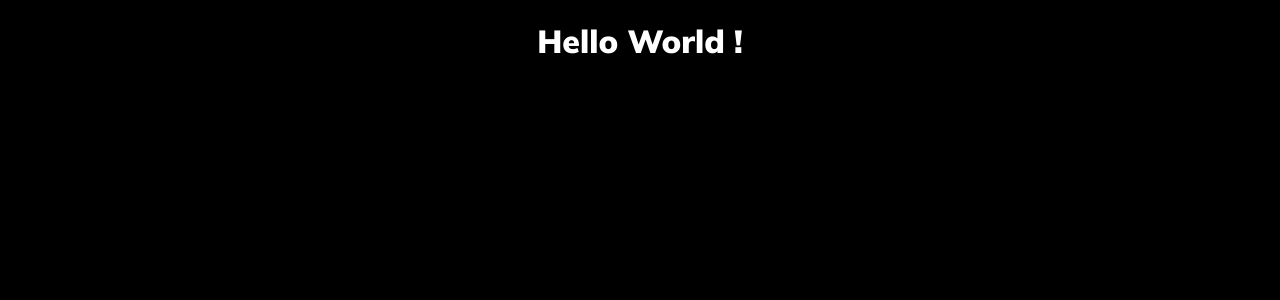
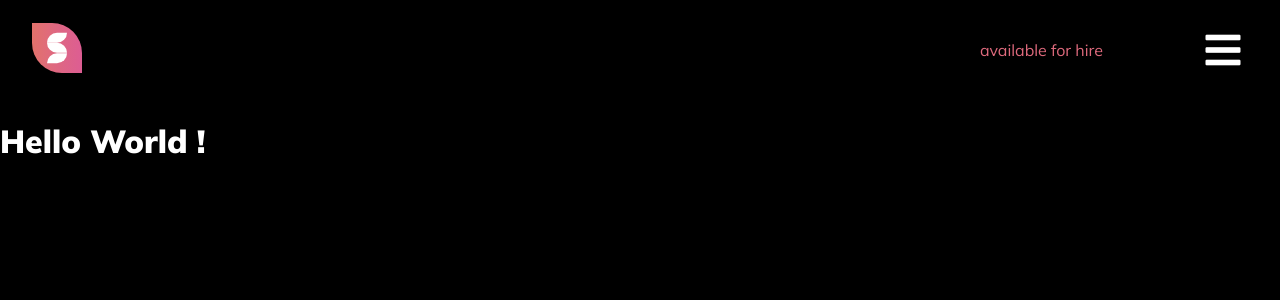
Before and after one commit to Chris-css/christelle_savoca_portfolio_front, a React (Create React App) app in the folder portfolio-chriscss/: page / in a window 1280 px wide. Shown: the top 300 px of the page. Built offline with nearby package versions, Linux system fonts and the light colour scheme.

Commit message:
installation NavBar

```diff
--- a/portfolio-chriscss/public/index.html
+++ b/portfolio-chriscss/public/index.html
@@ -4,6 +4,10 @@
     <meta charset="utf-8" />
     <link rel="icon" href="%PUBLIC_URL%/favicon.ico" />
     <link href="https://fonts.googleapis.com/css2?family=Mulish:wght@400;900&display=swap" rel="stylesheet">
+    <link
+      rel="stylesheet"
+      href="https://cdnjs.cloudflare.com/ajax/libs/font-awesome/5.13.0/css/all.min.css"
+    />
     <meta name="viewport" content="width=device-width, initial-scale=1" />
     <meta name="theme-color" content="#000000" />
     <meta
--- a/portfolio-chriscss/src/App.css
+++ b/portfolio-chriscss/src/App.css
@@ -1,7 +1,4 @@
-.App {
-  text-align: center;
-}
-
-.App-link {
+.App a {
+  text-decoration: none;
   color: #DF6A7D;
 }
--- a/portfolio-chriscss/src/App.js
+++ b/portfolio-chriscss/src/App.js
@@ -1,9 +1,11 @@
 import React from 'react';
+import NavBar from './components/NavBar';
 import './App.css';
 
 function App() {
   return (
     <div className="App">
+      <NavBar />
       <h1>Hello World !</h1>
     </div>
   );
--- /dev/null
+++ b/portfolio-chriscss/src/components/NavBar.jsx
@@ -0,0 +1,28 @@
+import React from "react";
+import { Link } from "react-router-dom";
+import logoSvg from "../../src/logo.svg";
+import "../style/NavBar.css";
+
+function NavBar() {
+    return (
+        <nav className="navbar">
+            <Link to="/">
+                <img
+                    src={logoSvg}
+                    className="navbar-logo"
+                    alt="logo Chris-css"
+                />
+            </Link>
+            <div className="navbar-menu">
+            <Link to="/">available for hire</Link>
+            <Link to="/">
+                <div className="menu-icon-box">
+                    <i className="fas fa-bars"></i>
+                </div>
+            </Link>
+            </div>
+        </nav>
+    );
+}
+
+export default NavBar;
--- /dev/null
+++ b/portfolio-chriscss/src/style/NavBar.css
@@ -0,0 +1,30 @@
+.navbar {
+    height: 100px;
+    display: flex;
+    align-items: center;
+    justify-content: space-between;
+}
+
+.navbar-logo {
+    width: 50px;
+    margin-left: 2rem;
+}
+
+.menu-icon-box {
+    width: 50px;
+    height: 50px;
+    color: #fff;
+    font-size: 2.5rem;
+    display: flex;
+    align-items: center;
+    justify-content: center;
+    margin-right: 2rem;
+}
+
+.navbar-menu {
+    display: flex;
+    width: 300px;
+    height: 100px;
+    align-items: center;
+    justify-content: space-between;
+}
```
Also changed, not shown: portfolio-chriscss/src/logo.svg.
